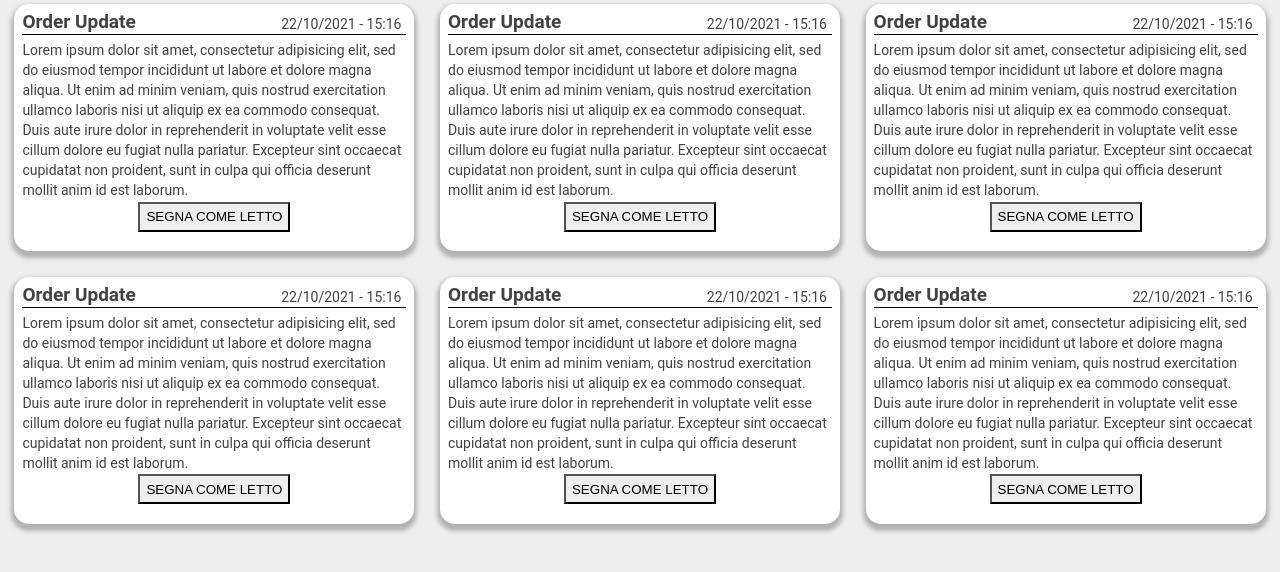
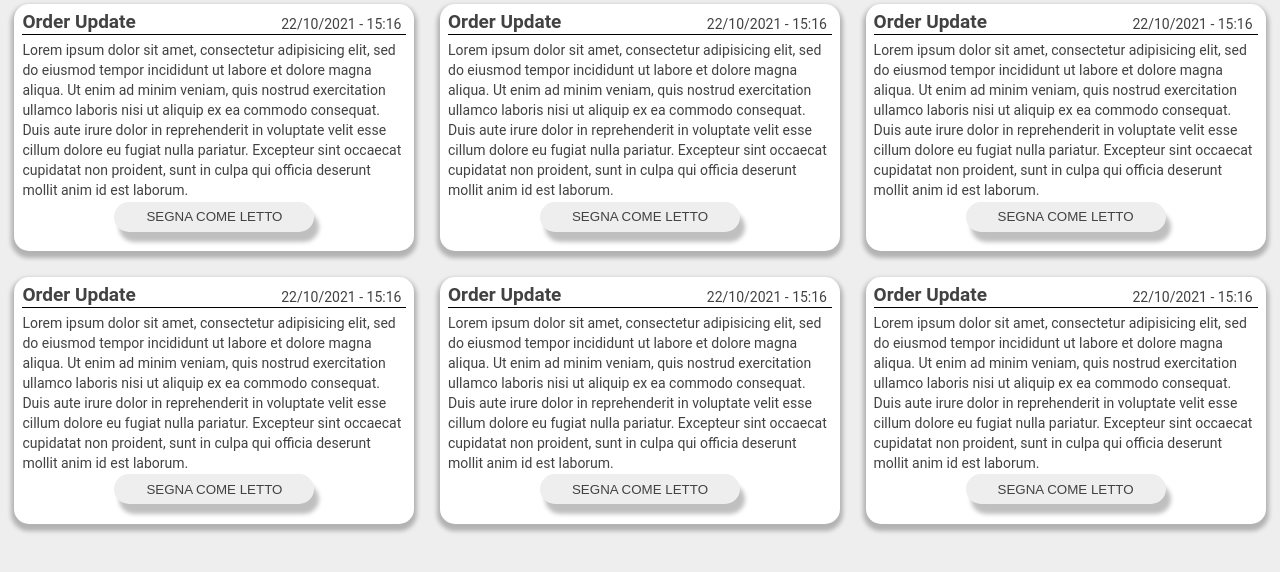
Before and after one commit to MattiaGiacchini/WorldWineWeb, a PHP site: page /html/notification.html in a window 1280 px wide. Shown: the part 174-746 px from the top of the page. Run offline with PHP 8.4, Linux system fonts and the light colour scheme.

Commit message:
css - updated basicStyle to use format button on page notification.

```diff
--- a/sitoWeb/css/basicStyle.css
+++ b/sitoWeb/css/basicStyle.css
@@ -233,7 +233,7 @@ form.filter {
     padding-bottom: 5%;
 }
 
-form input[type = submit]{
+form input[type = submit], input[type = button]{
     height: 50px;
     width: 200px;
     background-color: var(--background-ligh);
```
